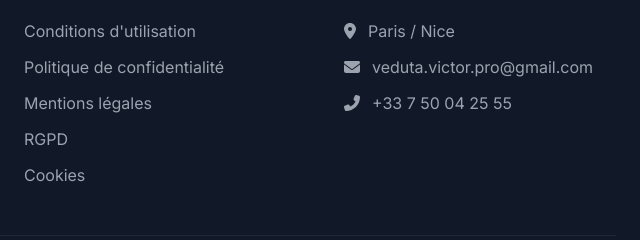
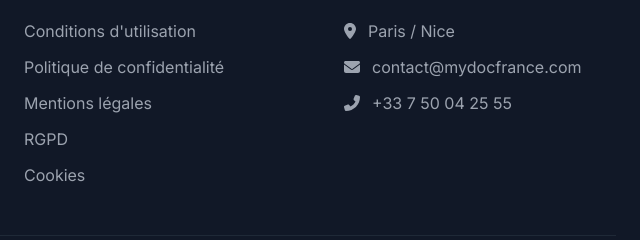
Before and after one commit to LudovicRocher01/MyDocFrance, a plain HTML site: page index.html in a window 1280 px wide. Shown: the part 8456-8696 px from the top of the page, 640-1280 px from the left. Drawn offline with nearby package versions, Linux system fonts and the light colour scheme.

Commit message:
Changement mail

```diff
--- a/index.html
+++ b/index.html
@@ -784,7 +784,7 @@
                         </li>
                         <li class="flex items-start">
                             <i class="fas fa-envelope text-gray-400 mt-1 mr-3"></i>
-                            <span class="text-gray-400">veduta.victor.pro@gmail.com</span>
+                            <span class="text-gray-400">contact@mydocfrance.com</span>
                         </li>
                         <li class="flex items-start">
                             <i class="fas fa-phone-alt text-gray-400 mt-1 mr-3"></i>
```
